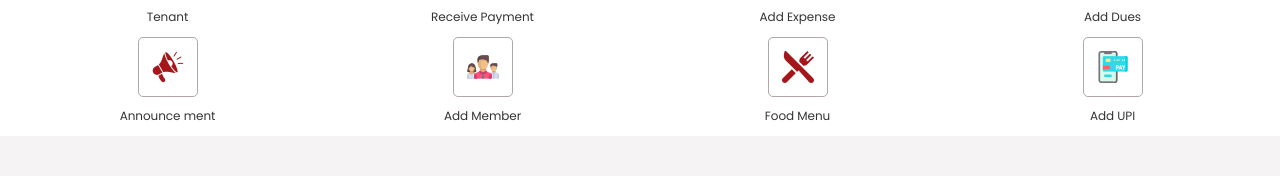
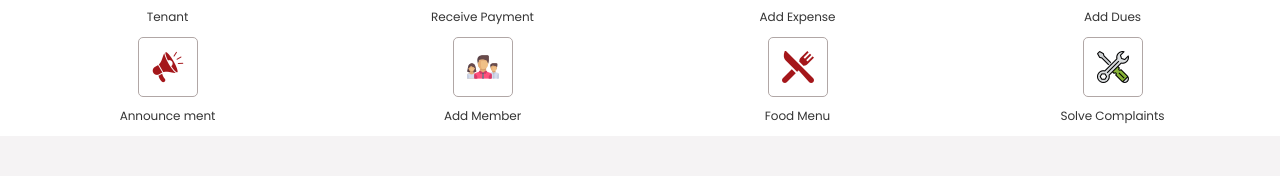
Before and after one commit to codeWithJooy/Rentfrontend, a React (Create React App) app: page /home in a window 1280 px wide. Shown: the part 336-512 px from the top of the page. Built offline with nearby package versions, Linux system fonts and the light colour scheme; no server answers.

Commit message:
Home Data Updated

```diff
--- a/src/data/homeData.js
+++ b/src/data/homeData.js
@@ -35,8 +35,8 @@ export const homeData = [
     link: "/food",
   },
   {
-    title: "Add UPI",
-    img: "Assets/Home/upi.png",
-    link: "/home",
+    title: "Solve Complaints",
+    img: "Assets/Home/complaints.png",
+    link: "/complaintSection",
   },
 ];
```
